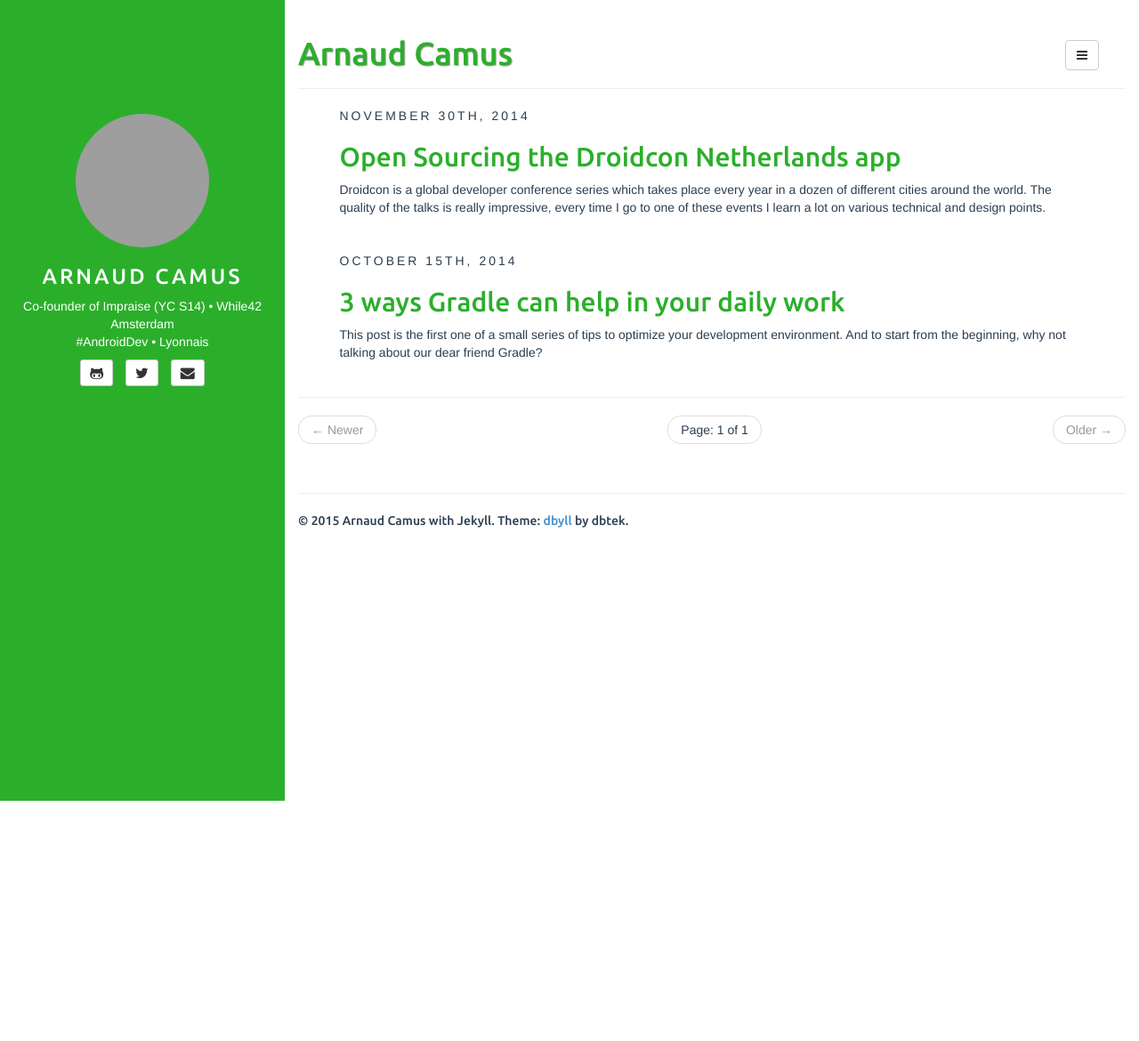
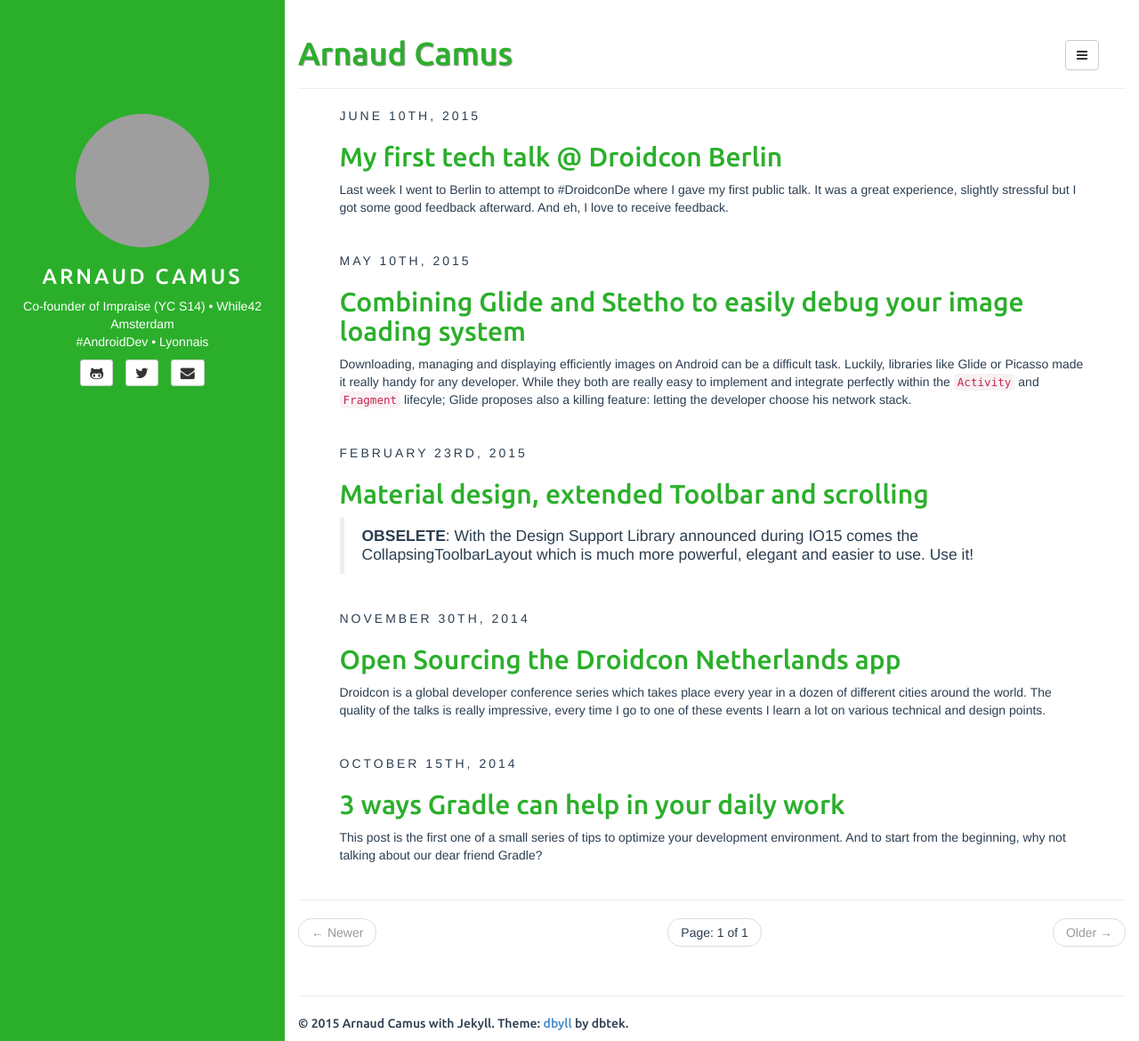
Before and after one commit to lynfogeek/blog, a Jekyll site: the page built from index.html, in a window 1280 px wide and 1170 px high. Shown: the whole window at 89% size. Built offline with Jekyll 4.4.1, drawn with Linux system fonts in a browser that asks for light colours; the list of posts is cut into pages by our own code; some of the changed lines change nothing that is shown; grey boxes are pictures that could not be loaded.

Commit message:
Convert more articles

```diff
--- a/_config.yml
+++ b/_config.yml
@@ -26,6 +26,8 @@ author:
   linkedin: arnaudcamus
   bio: "Co-founder of Impraise (YC S14) • While42 Amsterdam<br />#AndroidDev • Lyonnais"
   email_md5: e9a0cebdef838ecfa24fc079b3ddc134
+site:
+  url: http://localhost:4000/
 
 rss_path: feed.xml
 categories_path: categories.html
--- /dev/null
+++ b/_posts/2015-02-23-material-design-extended-toolbar-and-scrolling.md
@@ -0,0 +1,154 @@
+---
+layout: post
+title: Material design, extended Toolbar and scrolling
+categories: [General, Android, Design, Open Source]
+tags: [androiddev, open source, Material Design]
+fullview: false
+comments: true
+---
+
+> **OBSELETE**: With the Design Support Library announced during IO15 comes the [CollapsingToolbarLayout](http://developer.android.com/reference/android/support/design/widget/CollapsingToolbarLayout.html) which is much more powerful, elegant and easier to use. Use it!
+
+The `ToolBar` is a widget introduced by Google through the app-compat version 21 last fall. It basically replaces the good old `ActionBar` and bring much more controls on it. Styling and customisation is also much easier because you directly integrate the `ToolBar` into your view hierarchy, giving you all the benefits of the View class.
+
+One issue with this extended version of the action bar is the `height` it can takes on the screen. And collapsing the toolbar's content while scrolling a list is tricky.
+
+### Objectives:
+
+Fade out the white text when we start scrolling and display the toolbar's title.
+Reverse it when the we scroll up to the top.
+Make the Floating Action Button follow the edge of the header.
+Support properly the elevation on Lollipop.
+
+*TL;DR:* The whole source code is available on [my github](https://github.com/lynfogeek/CollapsingHeader).
+
+![Result]({{site.url}}/assets/collapsing_header.png)
+
+First step, from a layout perspective, it is pretty simple and straight forward: I use a `ToolBar`, a `ListView` and a Floating Action Button:
+
+    <RelativeLayout xmlns:android="http://schemas.android.com/apk/res/android"
+    xmlns:app="http://schemas.android.com/apk/res-auto"
+    xmlns:tools="http://schemas.android.com/tools"
+    xmlns:fab="http://schemas.android.com/apk/res-auto"
+    android:layout_width="match_parent"
+    android:layout_height="match_parent"
+    android:orientation="vertical"
+    tools:context=".MainActivity">
+
+    <android.support.v7.widget.Toolbar
+        android:id="@+id/toolbar"
+        android:layout_width="match_parent"
+        android:layout_height="wrap_content"
+        android:elevation="4dp"
+        android:background="?attr/colorPrimary"
+        app:theme="@style/ThemeOverlay.AppCompat.Dark.ActionBar"/>
+
+    <ListView
+        android:id="@+id/listview"
+        android:layout_below="@+id/toolbar"
+        android:layout_width="match_parent"
+        android:layout_height="match_parent"/>
+
+
+    <com.getbase.floatingactionbutton.FloatingActionButton
+        android:layout_width="wrap_content"
+        android:layout_height="wrap_content"
+        android:id="@+id/favorite"
+        android:layout_alignBottom="@+id/toolbar"
+        android:layout_alignParentRight="true"
+        android:layout_alignParentEnd="true"
+        android:layout_marginRight="8dp"
+        android:layout_marginEnd="8dp"
+        android:elevation="8dp"
+        android:layout_marginBottom="-32dp"
+        fab:fab_icon="@drawable/ic_favorite_outline_white_24dp"
+        fab:fab_colorNormal="@color/accent"
+        fab:fab_size="mini"
+        />
+    </RelativeLayout>
+
+Then, I use another layout containing the header's `TextView`s. I inflate it in my Activity and attach it to the `ListView` using `mListView.addHeaderView(view);`.
+
+    <?xml version="1.0" encoding="utf-8"?>
+    <FrameLayout xmlns:android="http://schemas.android.com/apk/res/android"
+    android:layout_width="match_parent"
+    android:layout_height="wrap_content"
+    android:elevation="4dp"
+    android:background="?attr/colorPrimary">
+    <LinearLayout
+        android:layout_width="match_parent"
+        android:layout_height="wrap_content"
+        android:id="@+id/container"
+        android:orientation="vertical"
+        android:paddingLeft="16dp"
+        android:paddingRight="16dp"
+        android:paddingBottom="16dp" >
+
+        <TextView
+            android:layout_width="match_parent"
+            android:layout_height="wrap_content"
+            android:textColor="@color/icons"
+            android:textSize="24sp"
+            android:text="@string/title"/>
+
+        <TextView
+            android:layout_width="match_parent"
+            android:layout_height="wrap_content"
+            android:layout_marginTop="16dp"
+            android:textColor="@color/icons"
+            android:textSize="14sp"
+            android:text="@string/description"/>
+
+    </LinearLayout>
+    </FrameLayout>
+
+To react on the scroll event, we need to listen to the `AbsListView.OnScrollListener`. In the method `onScroll`. we simply check if the top position of the first list item visible and if it is the item #0. Finally, if its Y position is more than -16dp, we display the header's content and hide the `ActionBar`'s title. Otherwise, it is the opposite.
+
+    if (view != null && view.getChildCount() > 0 && firstVisibleItem == 0) {
+        if (view.getChildAt(0).getTop() < -dpToPx(16)) {
+            toggleHeader(false, false);
+        } else {
+            toggleHeader(true, true);
+        }
+    }
+
+The `toggleHeader` function is shown below. It starts an `ObjectAnimator` controlling the alpha property from the current opacity and toggle the visibility of the title.
+
+    private void toggleHeader(boolean visible, boolean force) {
+    if ((force && visible) || (visible && mContainerHeader.getAlpha() == 0f)) {
+        fade.setFloatValues(mContainerHeader.getAlpha(), 1f);
+        fade.start();
+    } else if (force || (!visible && mContainerHeader.getAlpha() == 1f)){
+        fade.setFloatValues(mContainerHeader.getAlpha(), 0f);
+        fade.start();
+    }
+    // Toggle the visibility of the title.
+    if (getSupportActionBar() != null) {
+        getSupportActionBar().setDisplayShowTitleEnabled(!visible);
+    }
+    }
+
+To polish the effect, you can coordinate the `ToolBar` and `headerView`'s elevation and update the Y position of the FAB so it always follow the edge of our header. Here's a last snippet of code to do so:
+
+    public void onScroll(AbsListView view,
+                        int firstVisibleItem,
+                        int visibleItemCount,
+                        int totalItemCount) {
+       if (view != null && view.getChildCount() > 0 && firstVisibleItem == 0) {
+           int translation = view.getChildAt(0).getHeight() + view.getChildAt(0).getTop();
+           mFab.setTranslationY(translation>0  ? translation : 0);
+       }
+
+       if (isLollipop()) {
+           if (firstVisibleItem == 0) {
+               mToolbar.setElevation(0);
+           } else {
+               mToolbar.setElevation(dpToPx(4));
+           }
+       }
+    }
+
+And this is the [result](https://github.com/lynfogeek/CollapsingHeader):
+
+
+![Final result]({{site.url}}/assets/collapsing_header_animated.gif)
--- /dev/null
+++ b/_posts/2015-05-10-combining-glide-and-stetho-to-easily-debug-your-image-loading-system.md
@@ -0,0 +1,61 @@
+---
+layout: post
+title: Combining Glide and Stetho to easily debug your image loading system
+categories: [General, Android]
+tags: [androiddev, stetho, glide, debugging]
+fullview: false
+comments: true
+---
+
+Downloading, managing and displaying efficiently images on Android can be a difficult task. Luckily, libraries like [Glide](https://github.com/bumptech/glide)  or [Picasso](http://square.github.io/picasso/) made it really handy for any developer. While they both are really easy to implement and integrate perfectly within the `Activity` and `Fragment` lifecyle; Glide proposes also a killing feature: letting the developer choose his network stack.
+
+On its side, [Stetho](http://facebook.github.io/stetho/) is an Android debug bridge tool which bring View hierarchy, Network & DB inspection and more into your Chrome Developer Tools. It is really handy and comes almost for free in terms of implementation. ([Here's a good tutorial](http://littlerobots.nl/blog/stetho-for-android-debug-builds-only/) to only use it with your `Debug` builds)
+
+So we have 2 good libraries, and both of them support [OkHttp](http://square.github.io/okhttp/) as a networking client.
+
+Now let's see how can we combine them to see every HTTP requests from Glide into your Developer Tools.
+
+### 1. Setting up the Network inspection via Stetho
+
+First, in your gradle file you should have:
+
+    debugCompile 'com.facebook.stetho:stetho:1.1.0'
+    debugCompile 'com.facebook.stetho:stetho-okhttp:1.1.0'
+
+Then in your Application class you enable the webkit inspector:
+
+Stetho.initialize(Stetho.newInitializerBuilder(context)
+                        .enableWebKitInspector(Stetho.defaultInspectorModulesProvider(context))
+                        .build());
+You finally just need to add a `StethoInterceptor` to your `OkHttpClient` and ta-daaa!
+
+OkHttpClient okClient = new OkHttpClient();
+            okClient.networkInterceptors().add(new StethoInterceptor());
+
+
+### 2. Configuring Glide to use OkHttp and Stetho
+
+Glide provides also a basic `GlideModule` to directly use OkHttp. I recommend you to read how to integrate it directly [in their page](https://github.com/bumptech/glide/wiki/Integration-Libraries#okhttp).
+
+But this is not enough to make it work. The `OkHttpGlideModule` does not allow you to configure the `OkHttpClient`. You do need to compile the `okhttp-integration` library but you will have to create your own `GlideModule`.
+
+    public class StethoOkHttpGlideModule  implements GlideModule {
+        @Override
+        public void applyOptions(Context context, GlideBuilder builder) { }
+
+        @Override
+        public void registerComponents(Context context, Glide glide) {
+            OkHttpClient client = new OkHttpClient();
+            client.networkInterceptors().add(new StethoInterceptor());
+            glide.register(GlideUrl.class, InputStream.class, new OkHttpUrlLoader.Factory(client));
+        }
+    }
+
+
+And do not forget to reference you module in your `AndroidManifest.xml` file:
+
+     <meta-data android:name="utils.glide.StethoOkHttpGlideModule"
+                android:value="GlideModule" />
+ ### 3. Try it!
+
+ ![And enjoy!]({{site.url}}/assets/glide-stetho.png)
--- /dev/null
+++ b/_posts/2015-06-10-my-first-tech-talk-droidcon-berlin.md
@@ -0,0 +1,27 @@
+---
+layout: post
+title: My first tech talk @ Droidcon Berlin
+categories: [General, Android, Video]
+tags: [androiddev, conference, droidcon]
+fullview: false
+comments: true
+---
+
+Last week I went to Berlin to attempt to [#DroidconDe](https://twitter.com/search?q=%23droidconde) where I gave my first public talk. It was a great experience, slightly stressful but I got some good feedback afterward. And eh, I love to receive feedback.
+
+This year the event was really well organized and 3 of the 4 stages were recorded and you can find all talks [on the Droidcon Berlin youtube channel](https://www.youtube.com/playlist?list=PL9Pfzam3fFdeURdCGf1vlBrnMn3MxjvRS).
+
+Here's my talk, entitled **Build a Sign up flow that doesn't suck** with tips to improve your sign up and login screens on Android.
+
+<center>
+<iframe width="480" height="360" src="http://www.youtube.com/embed/6ivxjklDRFY" frameborder="0"> </iframe>
+</center>
+
+Many good talks have been given during this 2 days conference, here's a small collection of presentation I liked:
+
+- [The Cognitive Abilities of the Human Mind](https://www.youtube.com/watch?v=iAJrL0P6uGA) - Janne Jul Jensen (UX)
+- [Dismantling droids for breakfast](https://www.youtube.com/watch?v=X28Oogg2Q3k) - Siegfried Rasthofer (Security / Reverse-engineering)
+- [Recyclerview to the rescue](https://www.youtube.com/watch?v=Cfb3RAyQg4w) - Brett Duncavage (Dev)
+- [Layout traversals on Android](https://www.youtube.com/watch?v=sdkcuvZCh1U) -  Lucas Rocha (Dev)
+- [Android @ Dropbox](https://www.youtube.com/watch?v=Q_dQ-sxV1nw) - Aakash Kambuj (Dev / PM)
+- [Kotlin: the swift of Android](https://www.youtube.com/watch?v=-BvN0X5tqjw) -  Svetlana Isakova (Dev)
```
Also changed, not shown: assets/media/collapsing_header.png (added), assets/media/collapsing_header_animated.gif (added), assets/media/glide-stetho.png (added), 1 other file.
